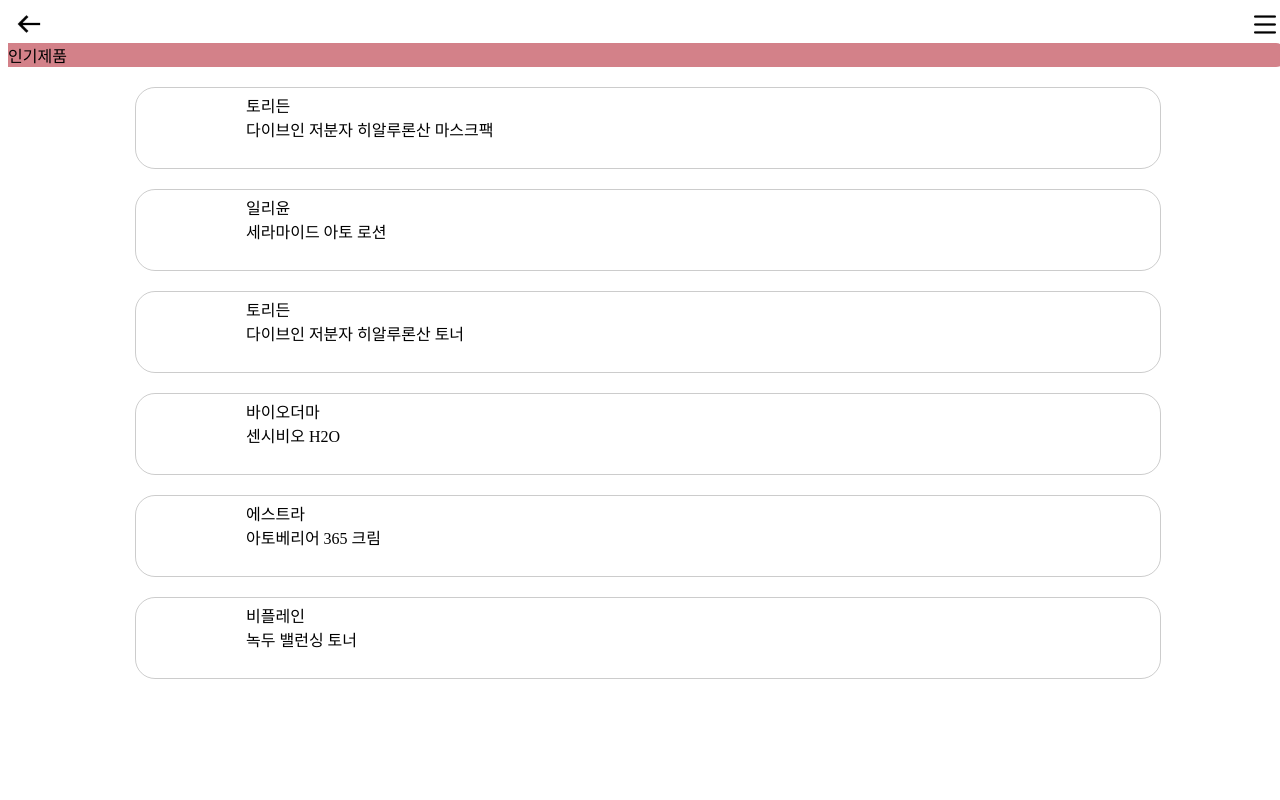
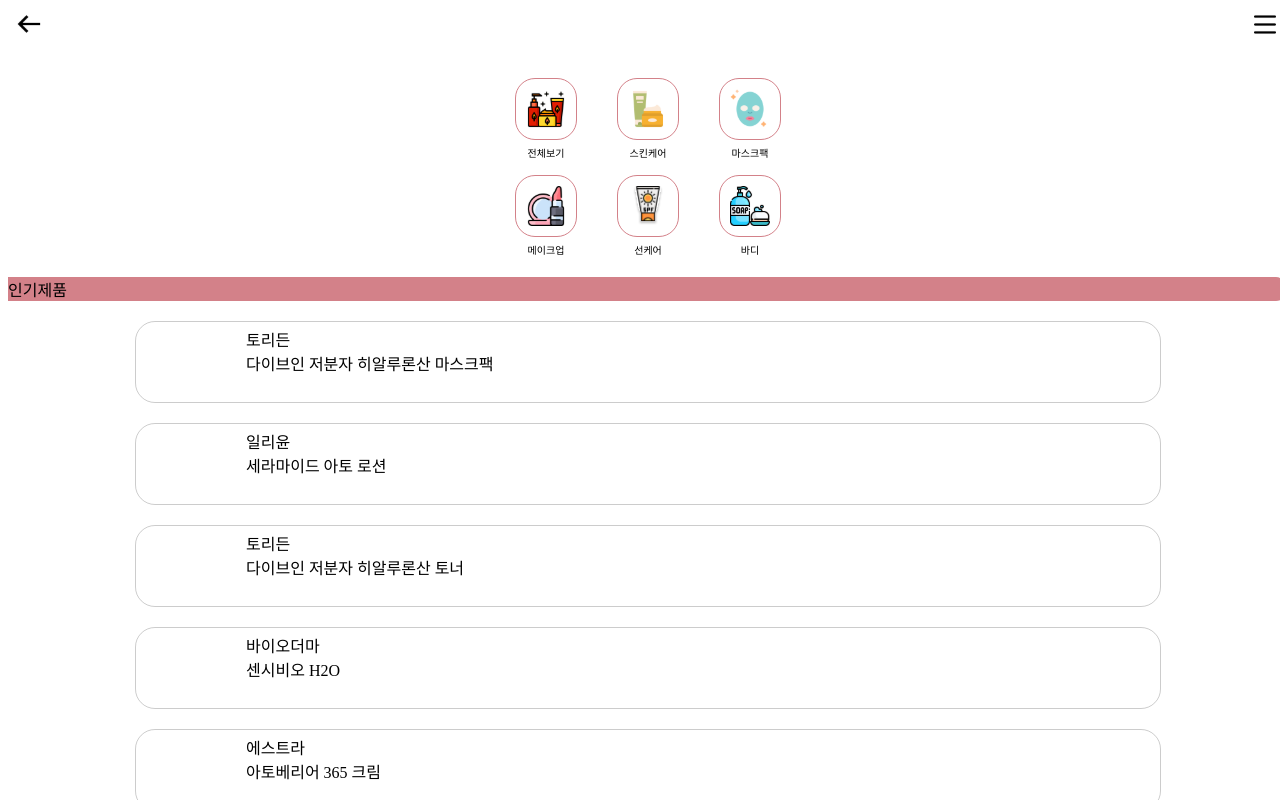
Before and after one commit to Skin-Beauty/Beauty-Front, a React (Create React App) app: page /cosmetic in a window 1280 px wide. Built offline with nearby package versions, Linux system fonts and the light colour scheme.

Commit message:
fix: 메인화면 카테고리 수정

```diff
--- a/src/components/titleBox.js
+++ b/src/components/titleBox.js
@@ -1,6 +1,5 @@
 import styled from "styled-components";
 import React, { useEffect, useState } from "react";
-import popularCosmetic from "../_mock/popular";
 
 const titleBox = (title) => {
   return (
--- a/src/pages/CosmeticPage.js
+++ b/src/pages/CosmeticPage.js
@@ -3,6 +3,7 @@
 import { Link } from "react-router-dom";
 import "../styles/common.scss";
 
+import icons from "../_mock/icons";
 import titleBox from "../components/titleBox";
 import popularCosmetic from "../_mock/popular";
 import BackBtn from "../components/backBtn";
@@ -11,8 +12,20 @@
 const CosmeticPage = () => {
   return (
     <>
-      <BackBtn></BackBtn>
+      <BackBtn />
       <SideBar />
+      <SelectWrapper>
+        {icons.map((icon) => {
+          return (
+            <SelectBox>
+              <SelectImgBox>
+                <img src={icon.img}></img>
+              </SelectImgBox>
+              <SelectNameBox>{icon.name}</SelectNameBox>
+            </SelectBox>
+          );
+        })}
+      </SelectWrapper>
       {titleBox("인기제품")}
       {popularCosmetic.map((cos) => {
         return (
@@ -29,6 +42,38 @@
   );
 };
 
+const SelectBox = styled.div`
+  width: fit-content;
+`;
+const SelectNameBox = styled.div`
+  width: fit-content;
+  margin: auto;
+  font-size: 10px;
+`;
+
+const SelectImgBox = styled.div`
+  background: #ffffff;
+  border: 1px solid #d38189;
+  border-radius: 20px;
+  width: 60px;
+  height: 60px;
+  margin: 15px 20px 5px;
+  img {
+    width: 40px;
+    height: 40px;
+    margin: 10px auto;
+    display: block;
+  }
+  &:hover {
+    background-color: #d38189;
+  }
+`;
+const SelectWrapper = styled.div`
+  display: grid;
+  grid-template-columns: repeat(3, 1fr);
+  width: fit-content;
+  margin: 20px auto;
+`;
 const CosmeticWrapper = styled.div`
   border: 1px solid rgba(0, 0, 0, 0.2);
   border-radius: 20px;
```
